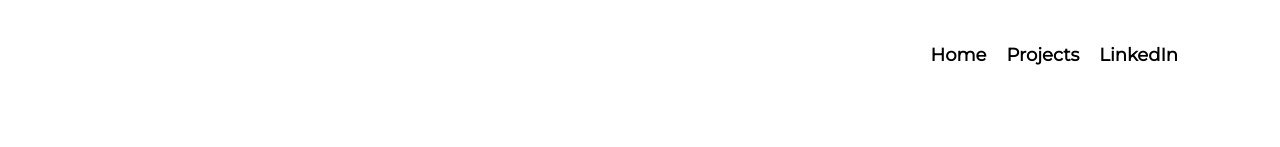
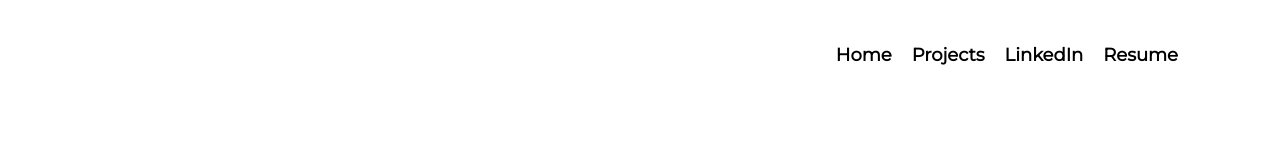
Before and after one commit to chanyoem/Portfolio, a plain HTML site: page index.html in a window 1280 px wide. Shown: the top 147 px of the page. Drawn offline with nearby package versions, Linux system fonts and the light colour scheme.

Commit message:
added resume link

```diff
--- a/index.html
+++ b/index.html
@@ -25,6 +25,7 @@
             <li><a href="index.html">Home </a></li>
             <li><a href="projects.html">Projects</a></li>
             <li><a href="https://www.linkedin.com/in/melody-chan-yoeun-b50aa8262/">LinkedIn</a></li>
+            <li><a href="images/MelodyChan-Yoeun_Resume.pdf">Resume</a></li>
         </ul>
       </nav>
       <div class="header_text">
```
Also changed, not shown: 1 other file.
